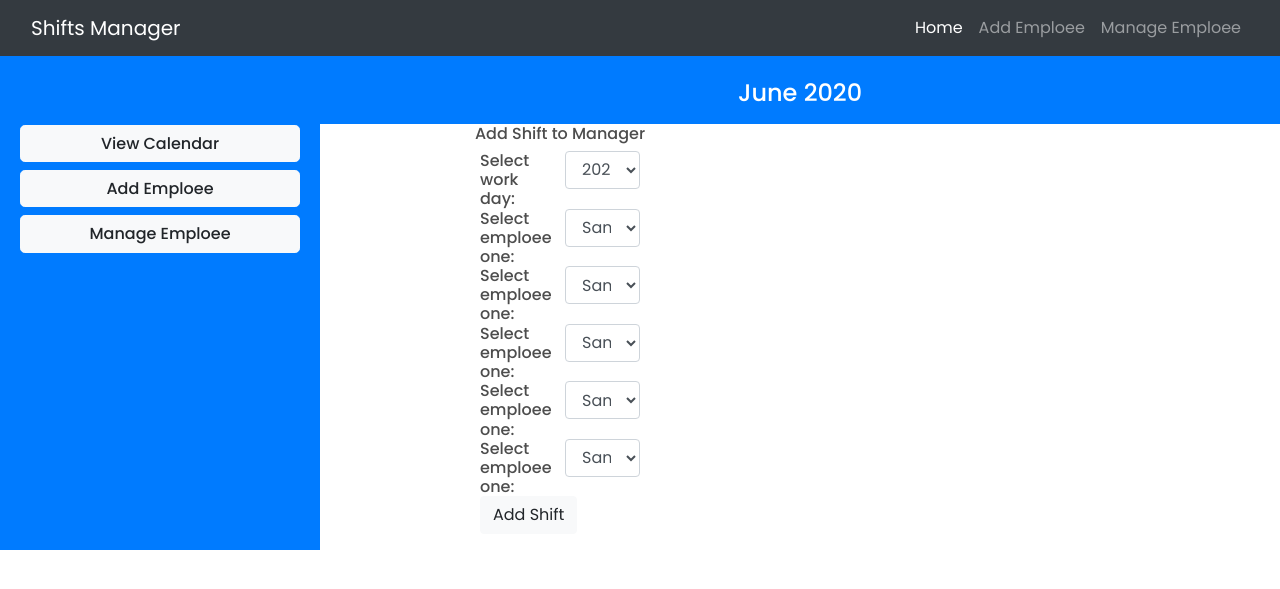
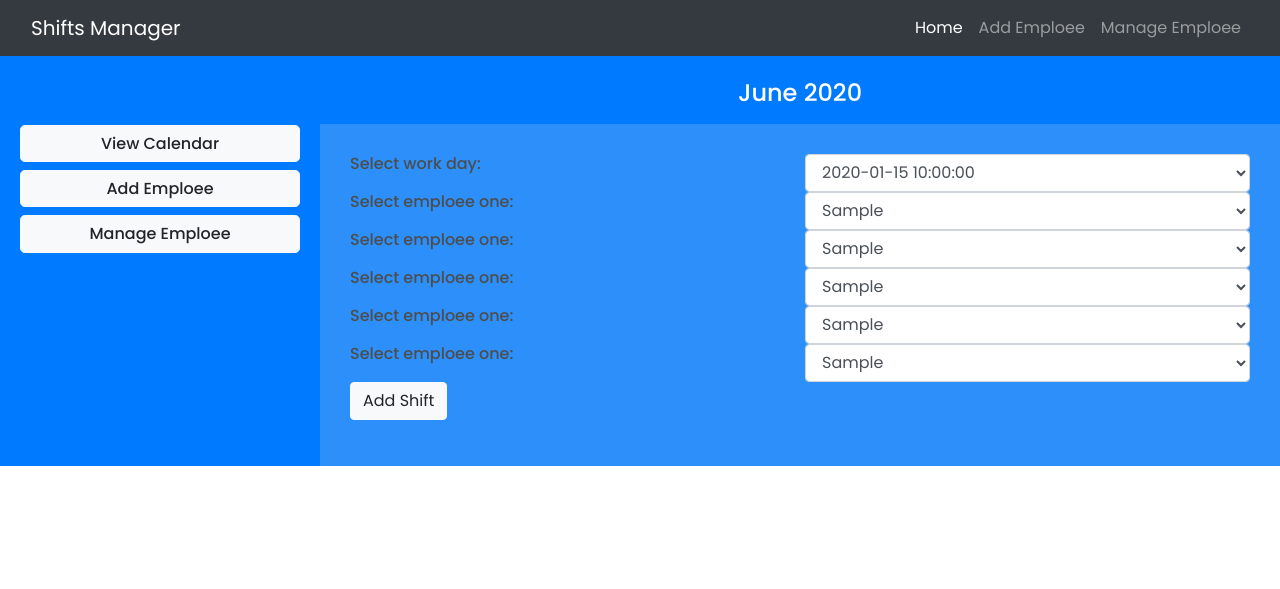
Before and after one commit to iulianpro/shifts-manager, a Flask app: template templates/editshift.html in a window 1280 px wide. Shown: the top 589 px of the page. Run offline with Flask 2, Linux system fonts and the light colour scheme; the template is opened without the code that fills it: most values are stand-ins (such as "Sample title", 1, 10 or a date in 2020); some libraries are stand-ins or nearby versions.

Commit message:
Cleaned edit day shift form and add basic style

```diff
--- a/static/css/style.css
+++ b/static/css/style.css
@@ -1,5 +1,4 @@
 @import url('https://fonts.googleapis.com/css?family=Poppins:200,300,400,500,700');
-
 body {
     font-family: "Poppins", sans-serif;
     color: #4d4d4d;
@@ -48,13 +47,20 @@ body {
     opacity: 75%;
 }
 
+.inner-area {
+    background-color: #2d90fa;
+}
+
+.form-area {
+    padding: 30px;
+}
+
 @media (min-width: 576px) {
     .left-menu {
         margin-top: 75px;
         margin-left: 120px;
         margin-right: 120px;
     }
-
     .bttn {
         border-radius: 50%;
     }
@@ -66,11 +72,9 @@ body {
         margin-left: 20px;
         margin-right: 20px;
     }
-
     .right-area {
         margin-top: 55px;
     }
-
     .bttn {
         border-radius: 30%;
     }
--- a/templates/editshift.html
+++ b/templates/editshift.html
@@ -1,15 +1,6 @@
 {% extends 'base.html'%} {% block module %}
-
-<div class="row no-gutters">
-    <div class="col-lg-6">
-        <div class="row no-gutters text-center">
-            <div class="col">
-                <h6>Add Shift to Manager</h6>
-            </div>
-        </div>
-        <div class="row no-gutters justify-content-center">
-            <div class="col-md-4">
-
+<div class="inner-area">
+    <div class="form-area">
         <form action="{{ url_for('update_shift', shift_id=shift._id) }}" method="POST">
             <div class="form-group">
                 <div class="form-row">
@@ -93,16 +84,7 @@
                 </div>
                 <button class="btn btn-light" name="action" type="submit">Add Shift</button>
             </div>
-
         </form>
-
-            </div>
-        </div>
-    </div>
-</div>
-<div class="row no-gutters">
-    <div class="col-lg-6">
-
     </div>
 </div>
 
```
Lines whose indentation alone changed are shown as unchanged.
